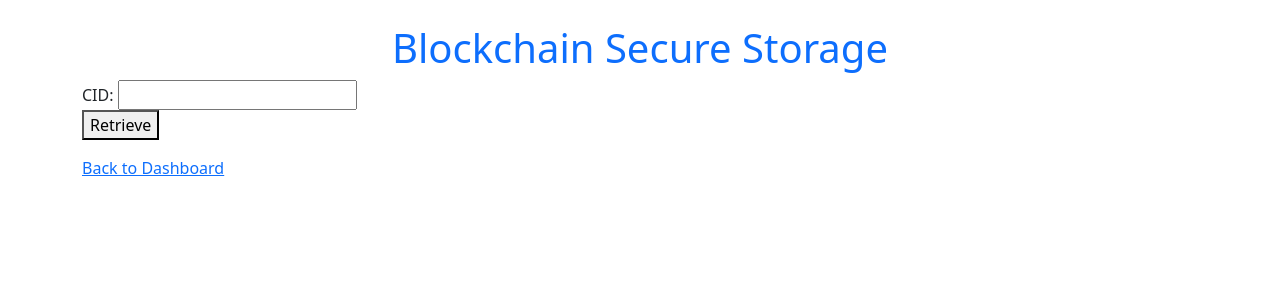
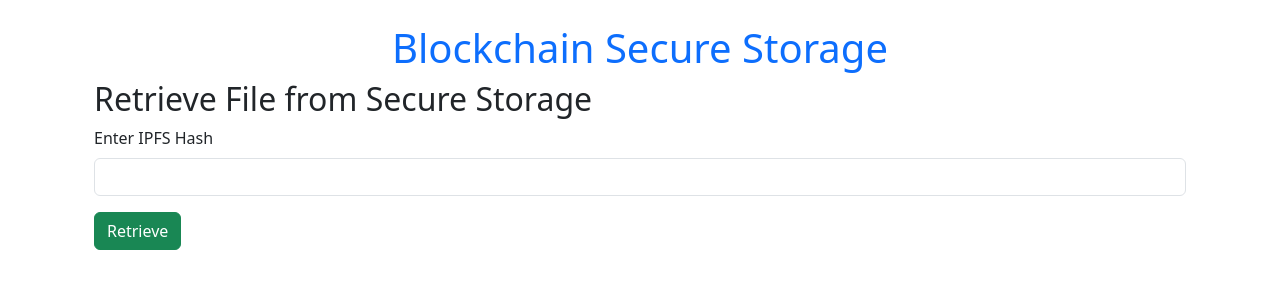
Before and after one commit to G-reen-c/Secure-storage-app, a Python web app: template templates/retrieve.html in a window 1280 px wide. Shown: the top 300 px of the page. Run offline with Jinja, Linux system fonts and the light colour scheme; the template is opened without the code that fills it, so the values that code supplies are empty.

```diff
--- a/templates/retrieve.html
+++ b/templates/retrieve.html
@@ -1,8 +1,20 @@
 {% extends "base.html" %}
+
 {% block content %}
-<form method="POST">
-    <label>CID: <input type="text" name="cid"></label><br>
-    <button type="submit">Retrieve</button>
-</form>
-<a href="{{ url_for('dashboard') }}">Back to Dashboard</a>
+<div class="container">
+    <h2>Retrieve File from Secure Storage</h2>
+    <form action="/retrieve" method="POST">
+        <div class="mb-3">
+            <label for="file_hash" class="form-label">Enter IPFS Hash</label>
+            <input type="text" class="form-control" name="file_hash" required>
+        </div>
+        <button type="submit" class="btn btn-success">Retrieve</button>
+    </form>
+
+    {% if file_url %}
+    <div class="alert alert-info mt-3">
+        <strong>File Available:</strong> <a href="{{ file_url }}" target="_blank">Download</a>
+    </div>
+    {% endif %}
+</div>
 {% endblock %}
```
Also changed, not shown: app.py (+32 -3 lines), templates/upload.html (+17 -5 lines), 1 other file.
